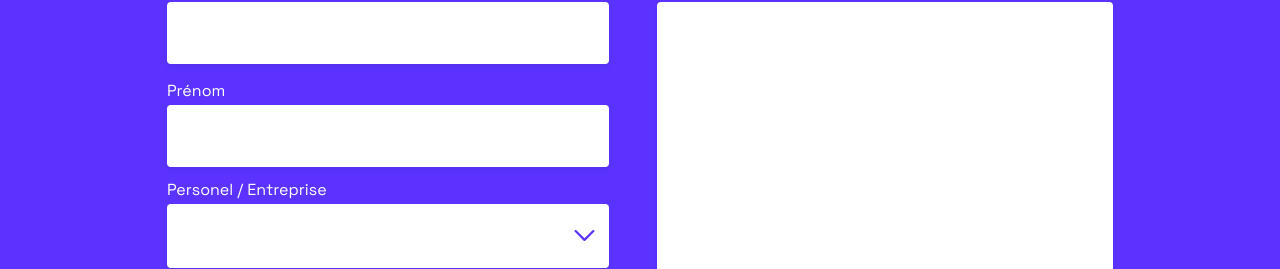
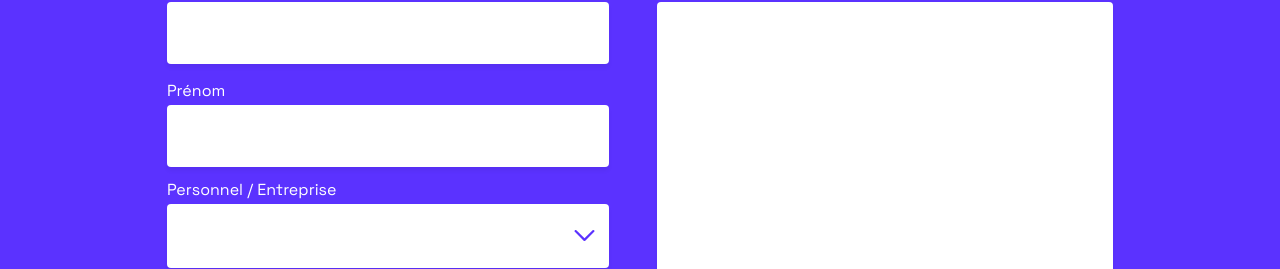
Before and after one commit to I-Mahfouf/P10_OpenClassrooms-724events, a React (Create React App) app: page / in a window 1280 px wide. Shown: the part 5573-5842 px from the top of the page. Built offline with nearby package versions, Linux system fonts and the light colour scheme.

Commit message:
Correction de typo
Correction minime de l'orthographe du mot "personnel".

```diff
--- a/src/containers/Form/index.js
+++ b/src/containers/Form/index.js
@@ -31,9 +31,9 @@ const Form = ({ onSuccess, onError }) => {
           <Field placeholder="" label="Nom" />
           <Field placeholder="" label="Prénom" />
           <Select
-            selection={["Personel", "Entreprise"]}
+            selection={["Personnel", "Entreprise"]}
             onChange={() => null}
-            label="Personel / Entreprise"
+            label="Personnel / Entreprise"
             type="large"
             titleEmpty
           />
```
Also changed, not shown: 2 other files (tests, documents, lock files or other folders).
